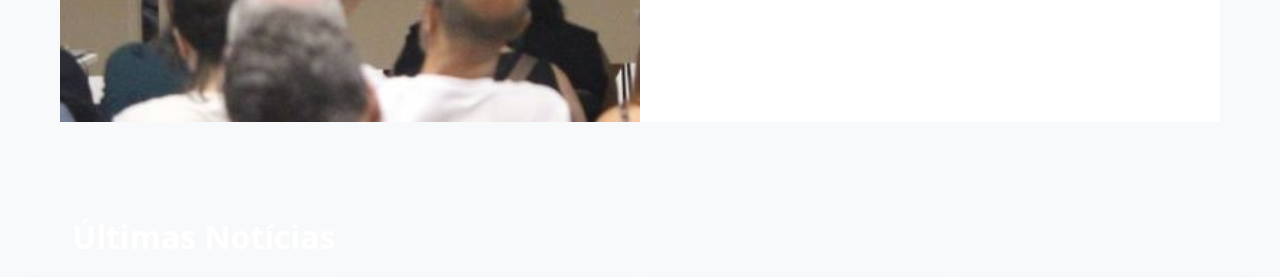
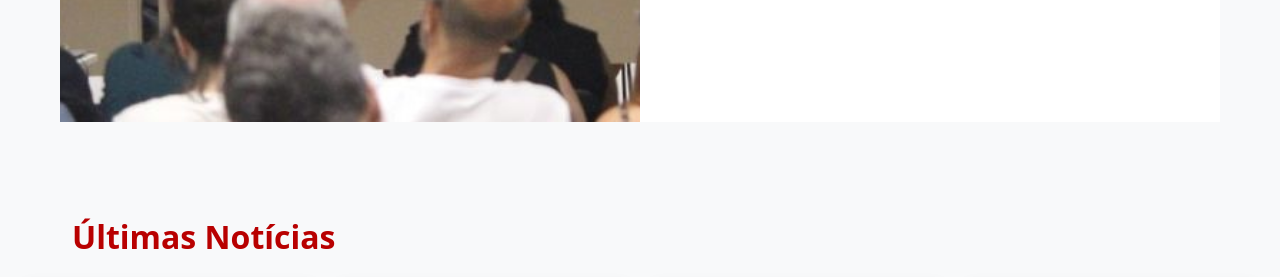
Before and after one commit to fillmello/blog_DIW, a website: page public/index.html in a window 1280 px wide. Shown: the part 570-847 px from the top of the page. Drawn offline with nearby package versions, Linux system fonts and the light colour scheme.

Commit message:
Transition Dark Mode

```diff
--- a/public/styles.css
+++ b/public/styles.css
@@ -230,6 +230,14 @@ header input[type="search"] {
   }
 
 
-  .ultimas_noticias{
+  body.dark-mode .ultimas_noticias{
     color: #FFFFFF !important;
   }
+
+  body {
+    transition: background-color 0.3s ease, color 0.3s ease;
+  }
+
+  body.dark-mode .card {
+    transition: background-color 0.3s ease, color 0.3s ease;
+  }
```
